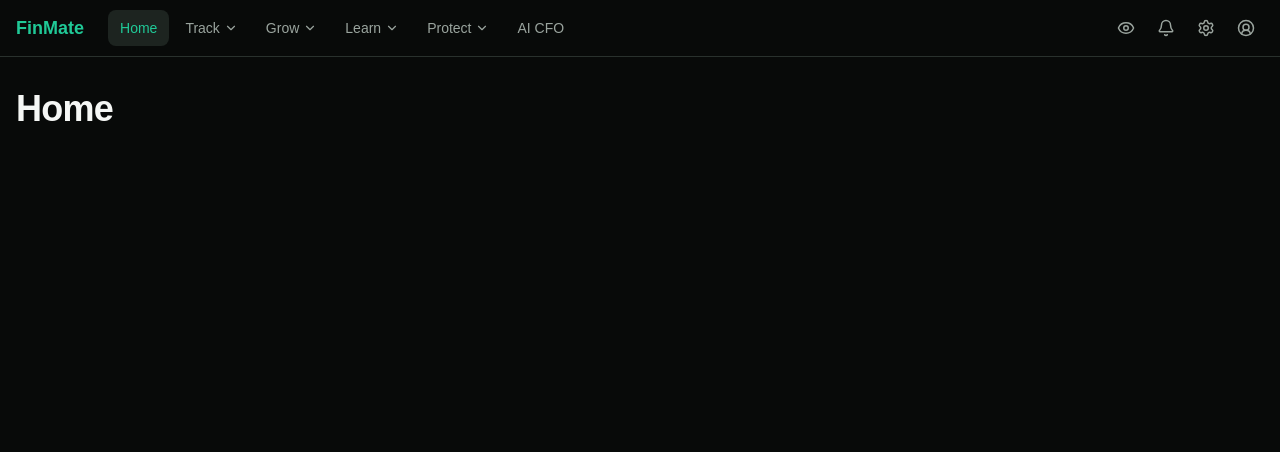
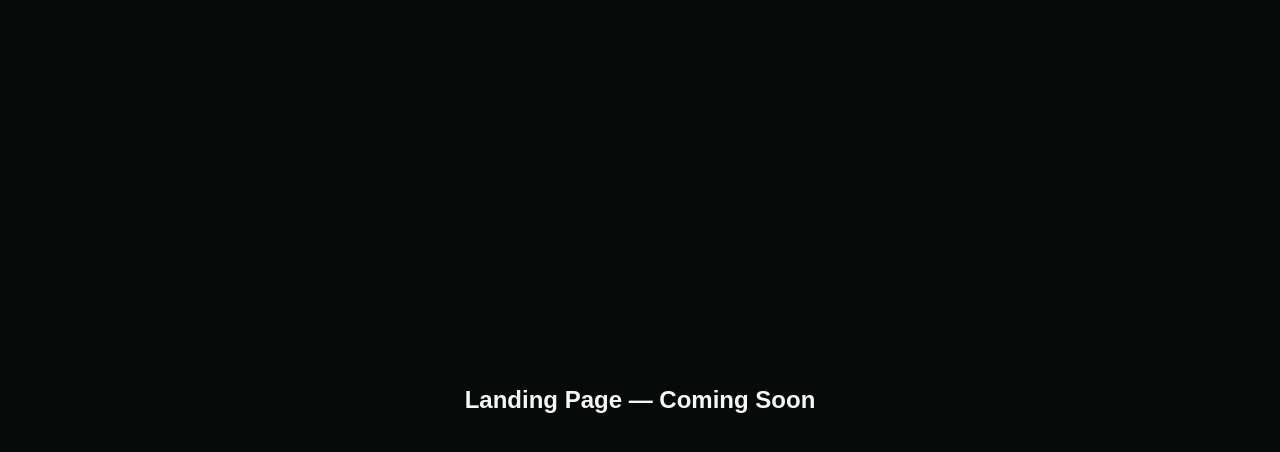
Before and after one commit to Ayushyeole18/finmate, a React (Vite) app in the folder frontend/: page / in a window 1280 px wide. Shown: the top 452 px of the page. Built offline with nearby package versions, Linux system fonts and the light colour scheme.

Commit message:
refactor: separate public landing page from authenticated app layout, move dashboard to /dashboard

```diff
--- a/frontend/src/App.tsx
+++ b/frontend/src/App.tsx
@@ -1,6 +1,7 @@
 import { BrowserRouter, Routes, Route } from "react-router-dom";
 import { BalanceVisibilityProvider } from "./context/BalanceVisibilityContext";
 import Navbar from "./components/Navbar";
+import Landing from "./pages/Landing";
 import Home from "./pages/Home";
 import Track from "./pages/Track";
 import Grow from "./pages/Grow";
@@ -8,23 +9,32 @@ import Learn from "./pages/Learn";
 import Protect from "./pages/Protect";
 import AICFO from "./pages/AICFO";
 
+function AppLayout({ children }: { children: React.ReactNode }) {
+  return (
+    <div className="min-h-screen bg-background text-foreground">
+      <Navbar />
+      <main className="max-w-7xl mx-auto px-4 py-8">{children}</main>
+    </div>
+  );
+}
+
 function App() {
   return (
     <BalanceVisibilityProvider>
       <BrowserRouter>
-        <div className="min-h-screen bg-background text-foreground">
-          <Navbar />
-          <main className="max-w-7xl mx-auto px-4 py-8">
-            <Routes>
-              <Route path="/" element={<Home />} />
-              <Route path="/track" element={<Track />} />
-              <Route path="/grow" element={<Grow />} />
-              <Route path="/learn" element={<Learn />} />
-              <Route path="/protect" element={<Protect />} />
-              <Route path="/ai-cfo" element={<AICFO />} />
-            </Routes>
-          </main>
-        </div>
+        <Routes>
+          {/* Public landing page — no app navbar */}
+          <Route path="/" element={<Landing />} />
+
+          {/* Authenticated app routes — wrapped in Navbar */}
+          {/* NOTE: not yet auth-gated; /dashboard is temporary until real auth exists */}
+          <Route path="/dashboard" element={<AppLayout><Home /></AppLayout>} />
+          <Route path="/track" element={<AppLayout><Track /></AppLayout>} />
+          <Route path="/grow" element={<AppLayout><Grow /></AppLayout>} />
+          <Route path="/learn" element={<AppLayout><Learn /></AppLayout>} />
+          <Route path="/protect" element={<AppLayout><Protect /></AppLayout>} />
+          <Route path="/ai-cfo" element={<AppLayout><AICFO /></AppLayout>} />
+        </Routes>
       </BrowserRouter>
     </BalanceVisibilityProvider>
   );
--- a/frontend/src/components/Navbar.tsx
+++ b/frontend/src/components/Navbar.tsx
@@ -53,7 +53,7 @@ export default function Navbar() {
         <div className="flex items-center gap-6">
           <span className="text-lg font-bold text-primary">FinMate</span>
           <div className="flex items-center gap-1">
-            <NavLink to="/" end className={navLinkClass}>
+            <NavLink to="/dashboard" className={navLinkClass}>
               Home
             </NavLink>
             <NavDropdown
--- /dev/null
+++ b/frontend/src/pages/Landing.tsx
@@ -0,0 +1,7 @@
+export default function Landing() {
+  return (
+    <div className="min-h-screen bg-background text-foreground flex items-center justify-center">
+      <h1 className="text-2xl font-bold">Landing Page — Coming Soon</h1>
+    </div>
+  );
+}
```
